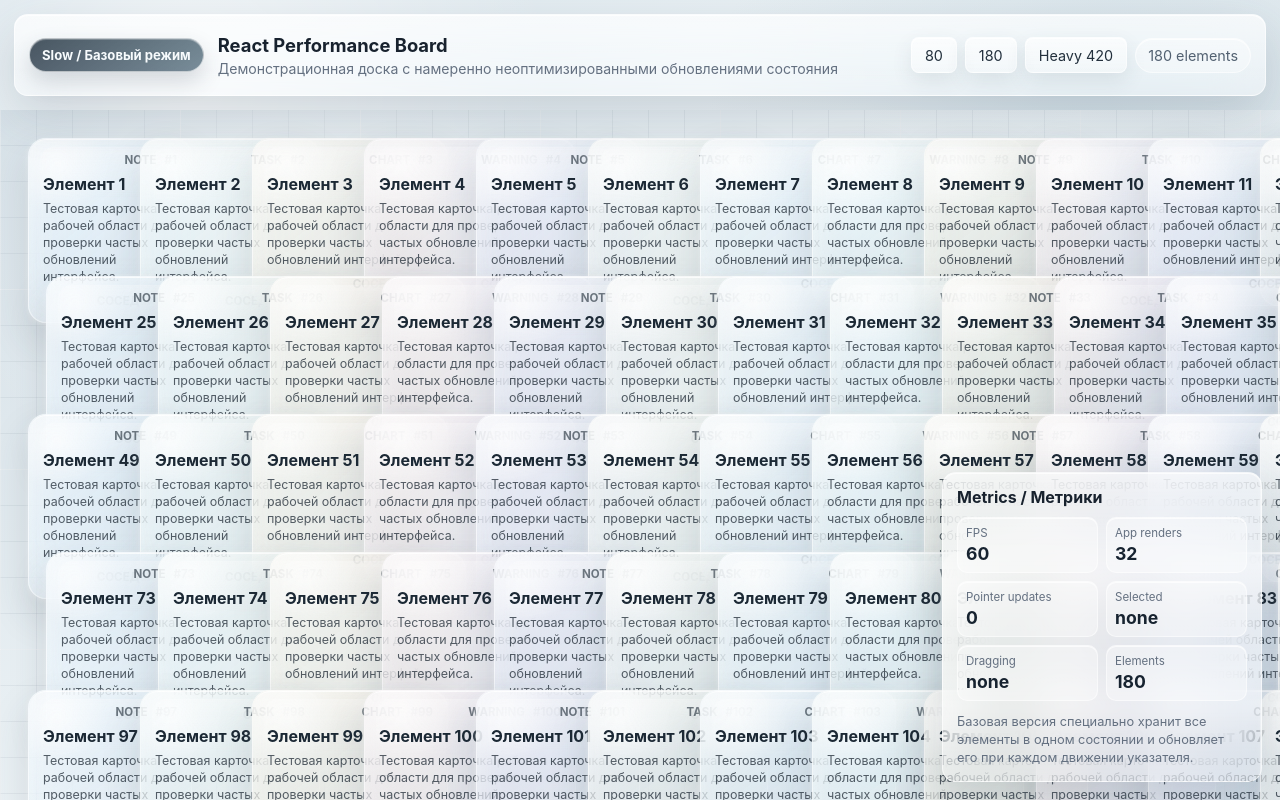
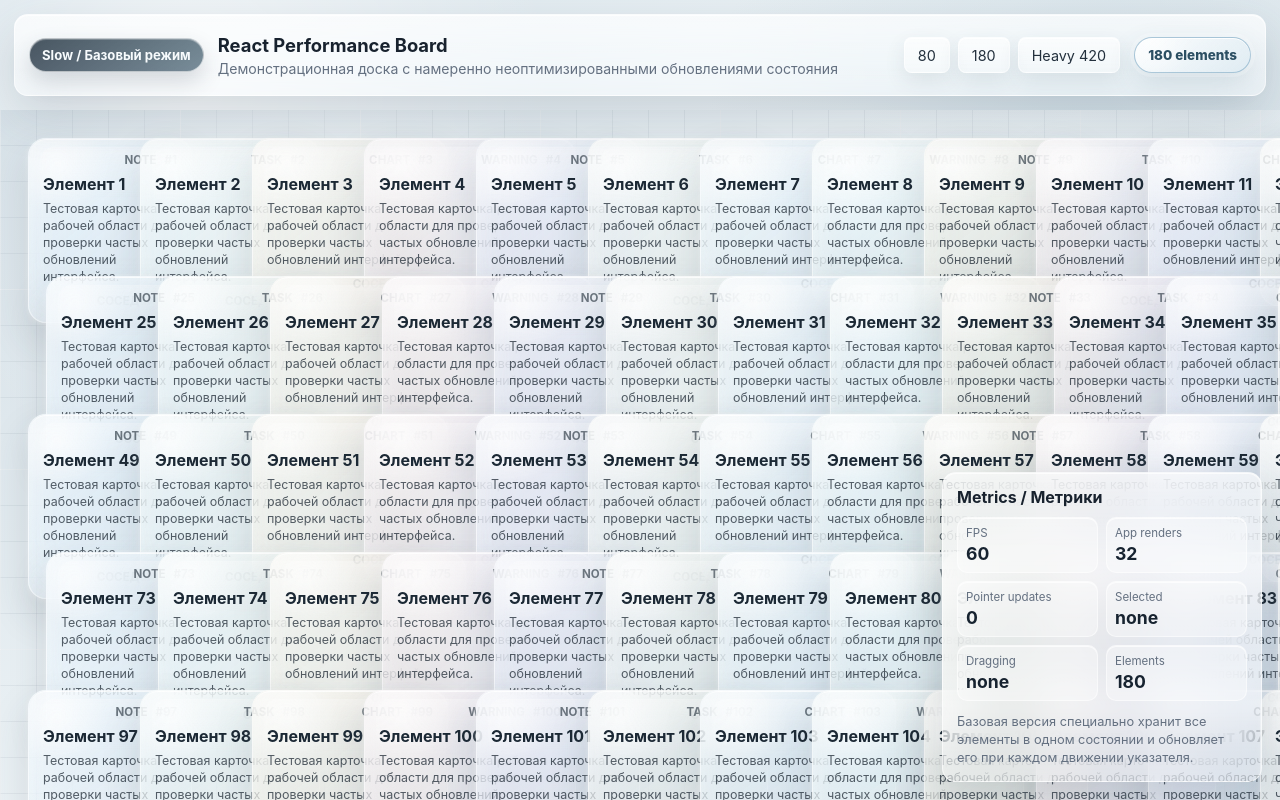
Before and after one commit to Estisui/react-performance-board, a React (Vite) app: page / in a window 1280 px wide. Built offline with nearby package versions, Linux system fonts and the light colour scheme.

Commit message:
style: separate total counter

```diff
--- a/src/styles.css
+++ b/src/styles.css
@@ -136,17 +136,32 @@
   align-items: center;
   justify-content: flex-end;
   flex-wrap: wrap;
+  gap: 14px;
+}
+
+.presetGroup {
+  display: flex;
+  align-items: center;
+  flex-wrap: wrap;
   gap: 8px;
 }
 
 .itemCount {
-  border: 1px solid rgba(255, 255, 255, 0.52);
+  position: relative;
+  border: 1px solid rgba(139, 177, 201, 0.7);
   border-radius: 999px;
-  background: rgba(255, 255, 255, 0.32);
-  box-shadow: var(--glass-inner);
-  color: #526171;
-  font-size: 0.9rem;
-  padding: 8px 12px;
+  background:
+    linear-gradient(135deg, rgba(255, 255, 255, 0.78), rgba(207, 226, 237, 0.44)),
+    radial-gradient(circle at 18% 18%, rgba(255, 255, 255, 0.92), transparent 38%);
+  box-shadow:
+    inset 0 1px 0 rgba(255, 255, 255, 0.82),
+    0 0 0 4px rgba(255, 255, 255, 0.18),
+    0 10px 28px rgba(63, 91, 109, 0.16);
+  color: #2c4f63;
+  font-size: 0.84rem;
+  font-weight: 800;
+  letter-spacing: 0;
+  padding: 9px 13px;
   white-space: nowrap;
 }
 
--- a/src/widgets/toolbar/ui/Toolbar.tsx
+++ b/src/widgets/toolbar/ui/Toolbar.tsx
@@ -17,6 +17,7 @@
       </div>
 
       <div className="toolbarActions">
+        <div className="presetGroup" aria-label="Количество элементов">
           <button type="button" onClick={() => onGenerate(80)}>
             80
           </button>
@@ -26,6 +27,7 @@
           <button type="button" onClick={() => onGenerate(420)}>
             Heavy 420
           </button>
+        </div>
         <span className="itemCount">{itemCount} elements</span>
       </div>
     </header>
```
Lines whose indentation alone changed are shown as unchanged.
